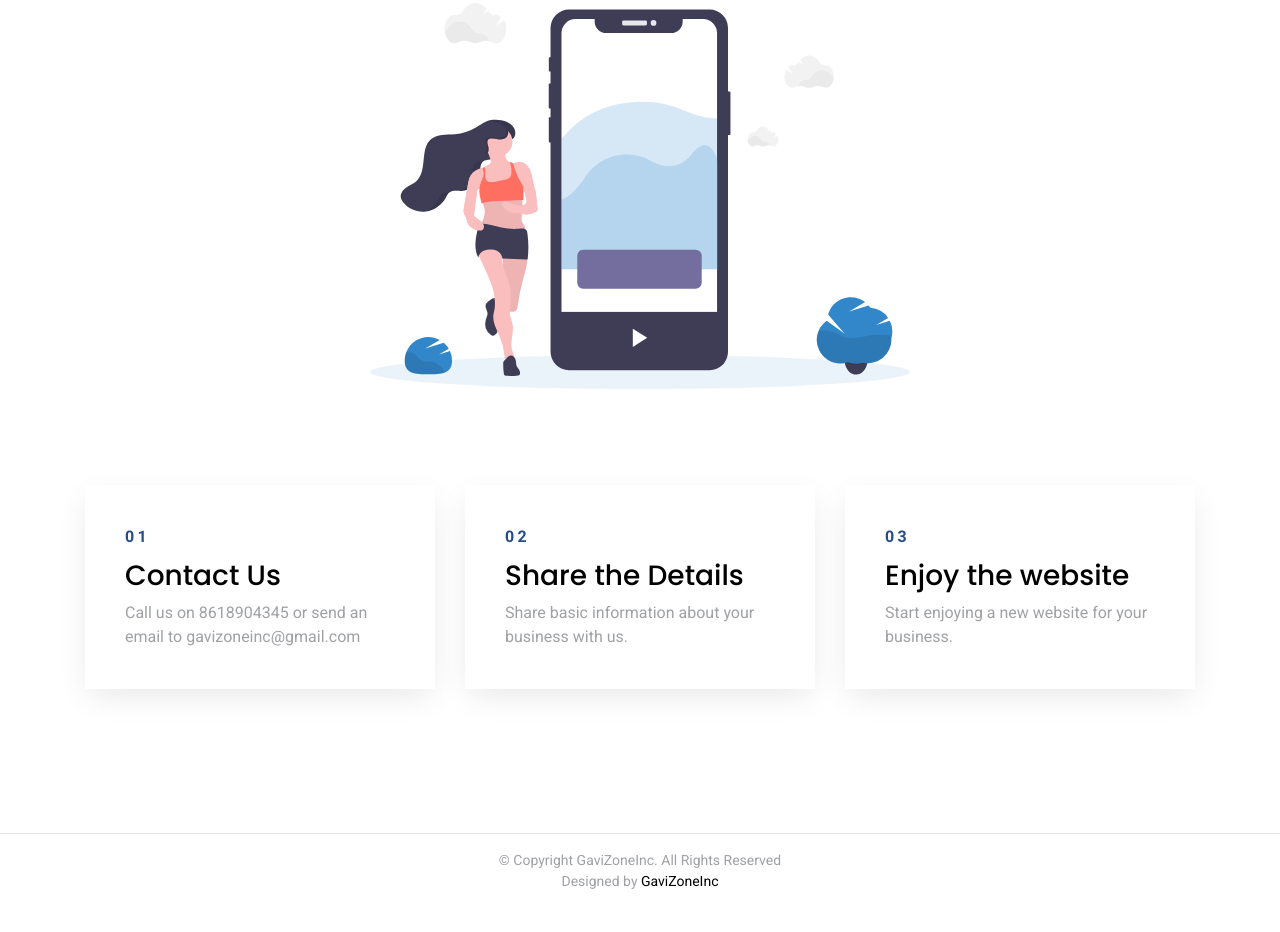
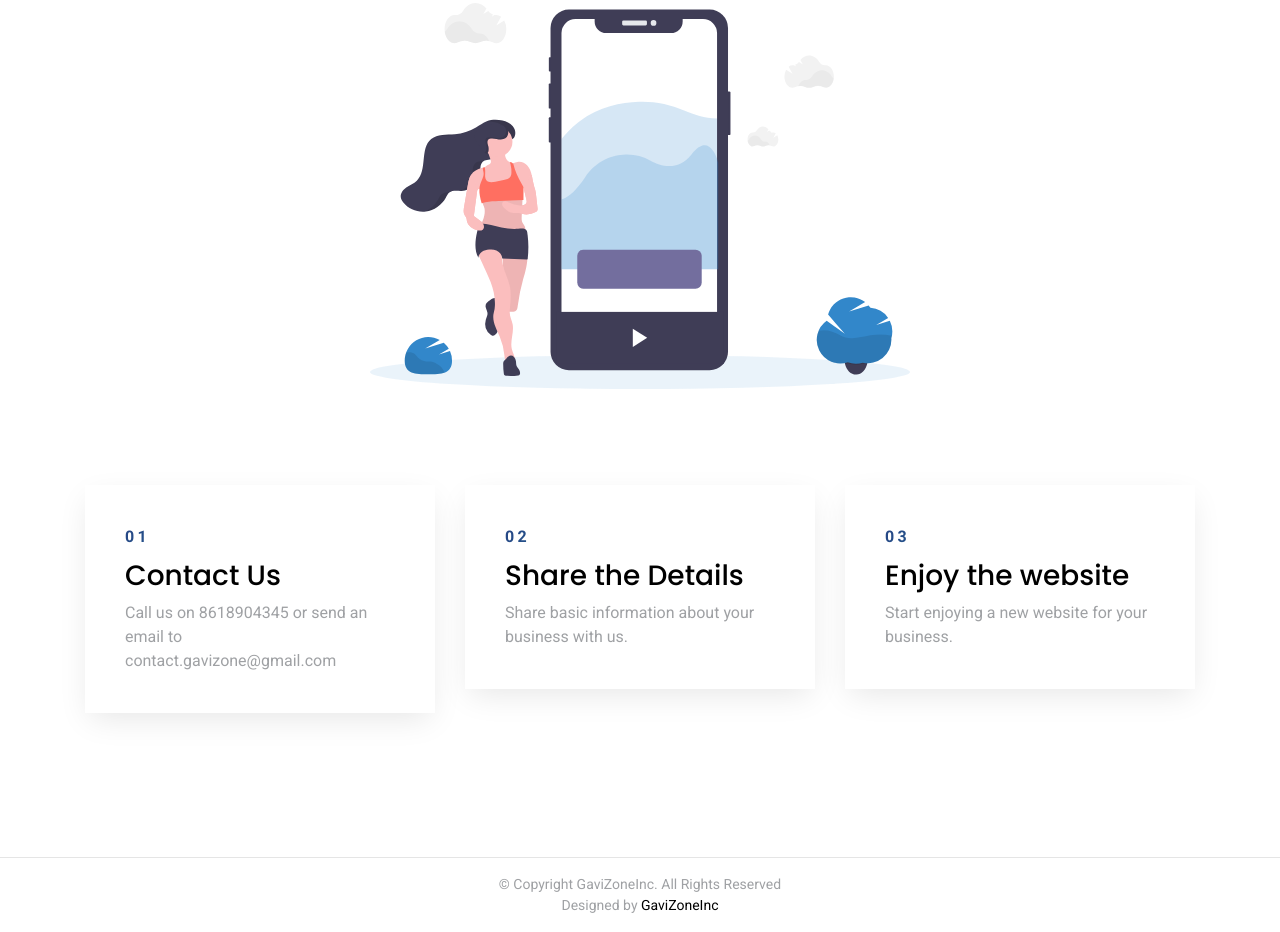
Before and after one commit to gavizoneinc/home, a plain HTML site: page index.html in a window 1280 px wide. Shown: the part 1618-2550 px from the top of the page. Before the commit the page ends 2526 px from the top, so only its background shows below. Drawn offline with Linux system fonts and the light colour scheme.

Commit message:
Update index.html

```diff
--- a/index.html
+++ b/index.html
@@ -182,7 +182,7 @@
             <div class="step">
               <span class="number">01</span>
               <h3>Contact Us</h3>
-              <p>Call us on 8618904345 or send an email to gavizoneinc@gmail.com</p>
+              <p>Call us on 8618904345 or send an email to contact.gavizone@gmail.com</p>
             </div>
           </div>
           <div class="col-md-4">
```
